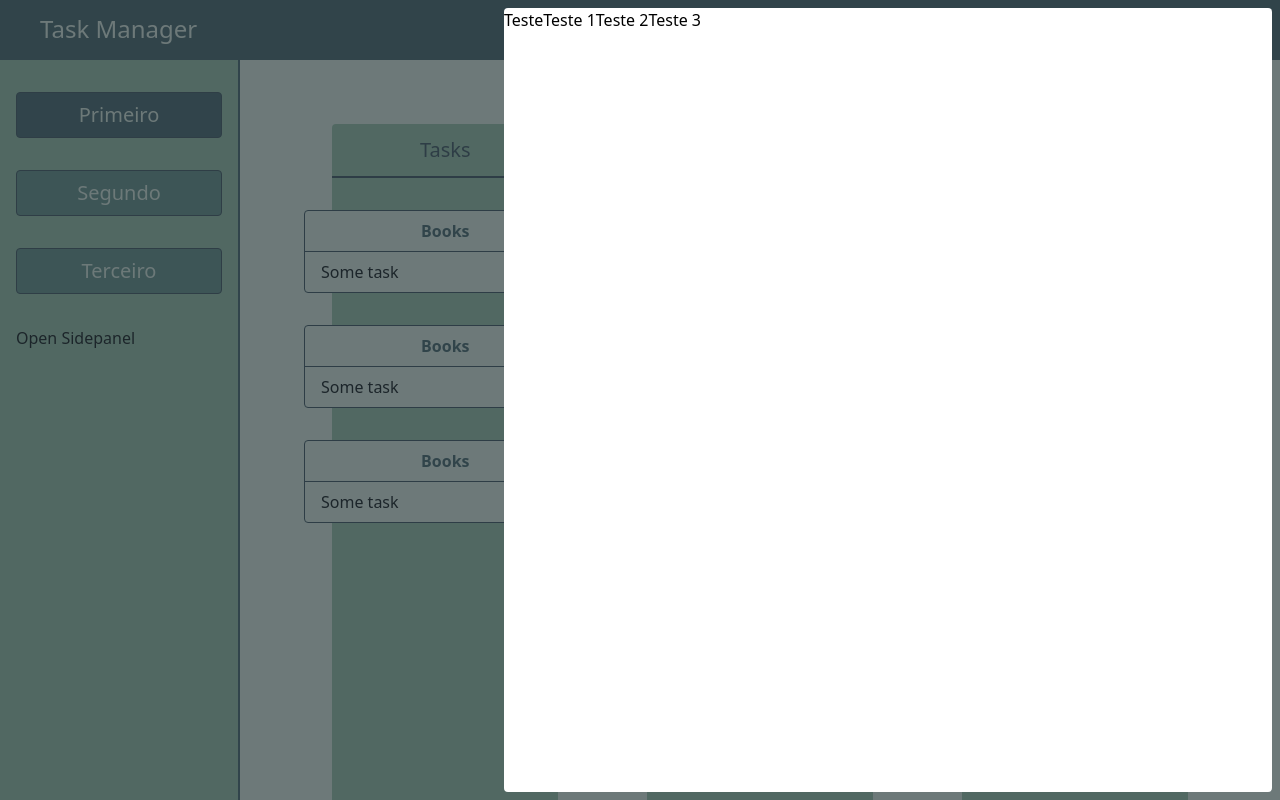
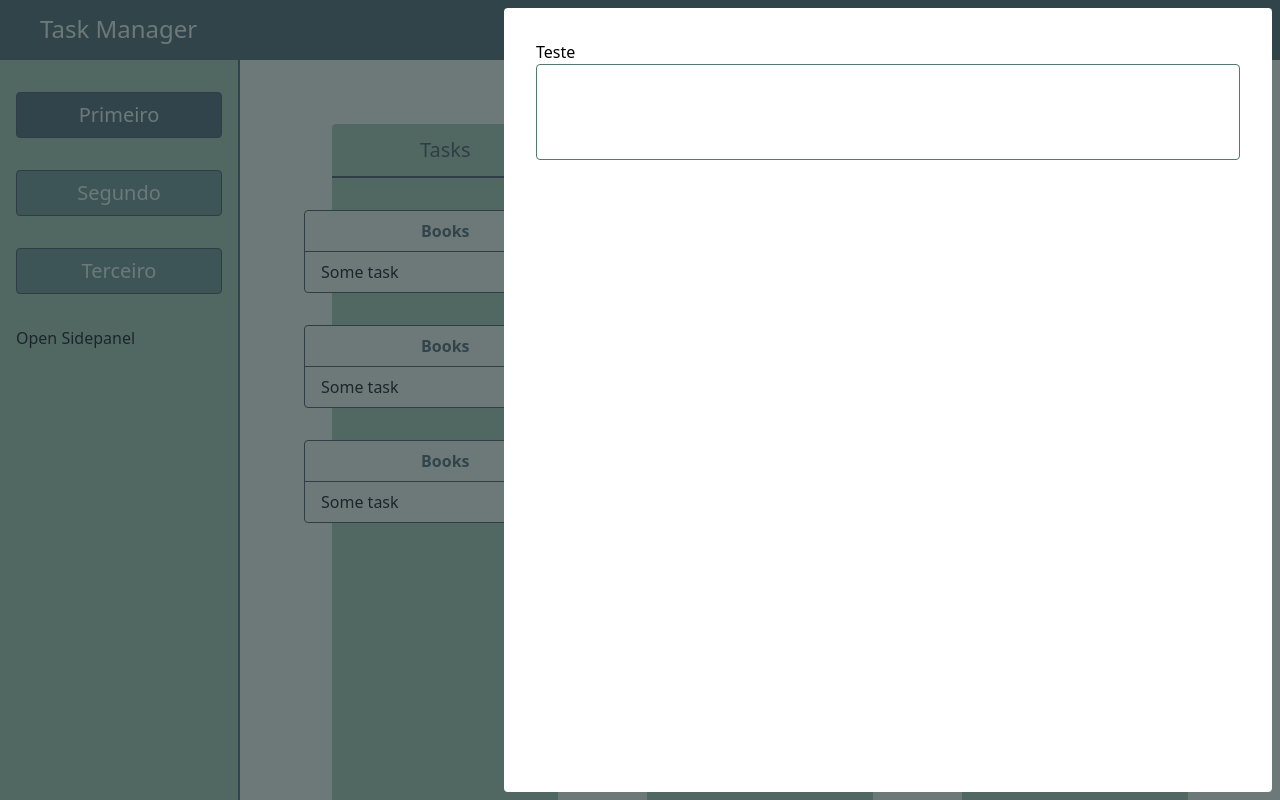
Before and after one commit to luisfilipemendonca/task-manager, a React (Vite) app: page / in a window 1280 px wide. Both pictures are taken after a click on the button "Open Sidepanel". Built offline with nearby package versions, Linux system fonts and the light colour scheme.

Commit message:
Created textarea component

```diff
--- a/src/components/Sidepanel.tsx
+++ b/src/components/Sidepanel.tsx
@@ -32,7 +32,7 @@ const Backdrop = ({ clickCallback }: BackdropProps) => {
 };
 
 const baseStyles =
-  "sidepanel-container absolute right-2 w-2xl bg-white rounded-sm";
+  "sidepanel-container absolute right-2 w-2xl bg-white rounded-sm p-8";
 
 const sidepanelStyles = {
   small: "w-xl",
--- /dev/null
+++ b/src/components/Textarea.tsx
@@ -0,0 +1,38 @@
+import { TextareaHTMLAttributes } from "react";
+
+type TextareaVariants = "small" | "medium" | "large";
+
+type TextareaVariantsProps = {
+  size: TextareaVariants;
+};
+
+type TextareaProps = TextareaHTMLAttributes<HTMLTextAreaElement> & {
+  label: string;
+  id: string;
+} & Partial<TextareaVariantsProps>;
+
+const baseStyles =
+  "w-full border-1 border-primary-300 rounded-sm resize-none p-2";
+
+const sizeVariants: Record<TextareaVariants, string> = {
+  small: "h-16",
+  medium: "h-24",
+  large: "h-32",
+};
+
+const generateTextareaStyles = ({ size }: TextareaVariantsProps) => {
+  return `${baseStyles} ${sizeVariants[size]}`;
+};
+
+const Textarea = ({ label, id, size = "medium", ...props }: TextareaProps) => {
+  const textareaClasses = generateTextareaStyles({ size });
+
+  return (
+    <div className="flex flex-col items-start">
+      <label htmlFor={id}>{label}</label>
+      <textarea className={textareaClasses} id={id} {...props}></textarea>
+    </div>
+  );
+};
+
+export default Textarea;
--- a/src/layout/Navbar.tsx
+++ b/src/layout/Navbar.tsx
@@ -1,5 +1,6 @@
 import { useRef, useState } from "react";
 import Sidepanel from "../components/Sidepanel";
+import Textarea from "../components/Textarea";
 
 const Navbar = () => {
   const sidepanelButtonRef = useRef<HTMLButtonElement>(null);
@@ -40,10 +41,7 @@ const Navbar = () => {
         closeCallback={() => setIsOpen((prevState) => !prevState)}
         openElement={sidepanelButtonRef}
       >
-        <button onClick={() => console.log("teste")}>Teste</button>
-        <button onClick={() => console.log("teste1")}>Teste 1</button>
-        <button onClick={() => console.log("teste2")}>Teste 2</button>
-        <button onClick={() => console.log("teste3")}>Teste 3</button>
+        <Textarea label="Teste" id="textarea-id" />
       </Sidepanel>
     </nav>
   );
```
